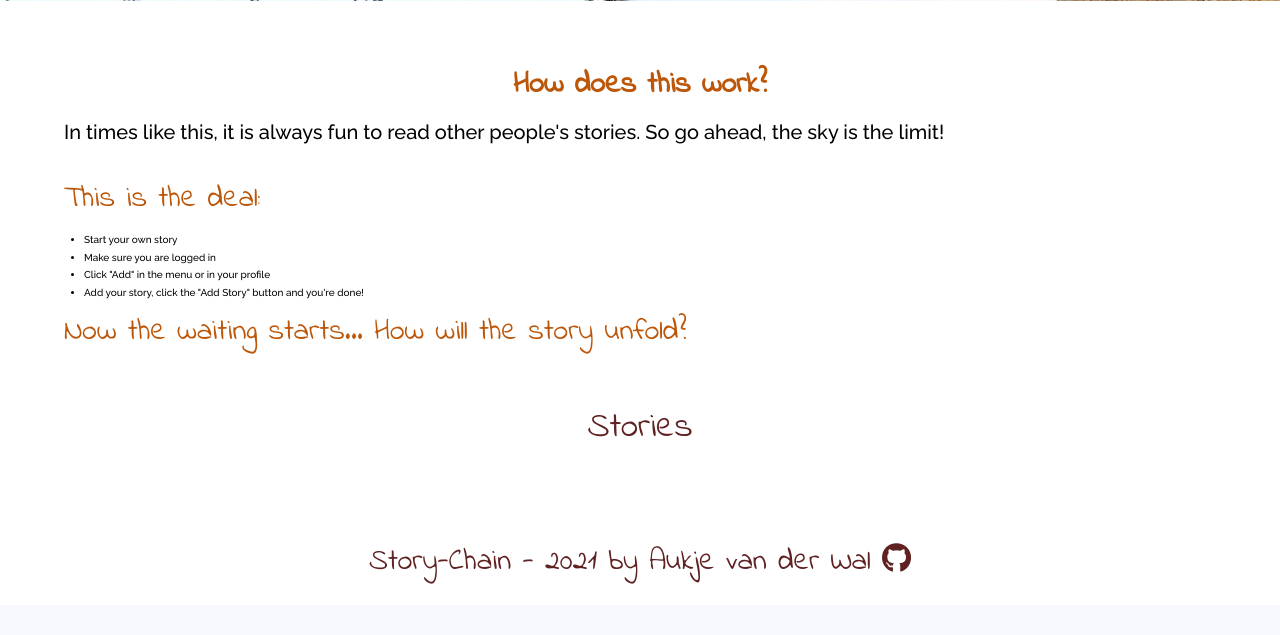
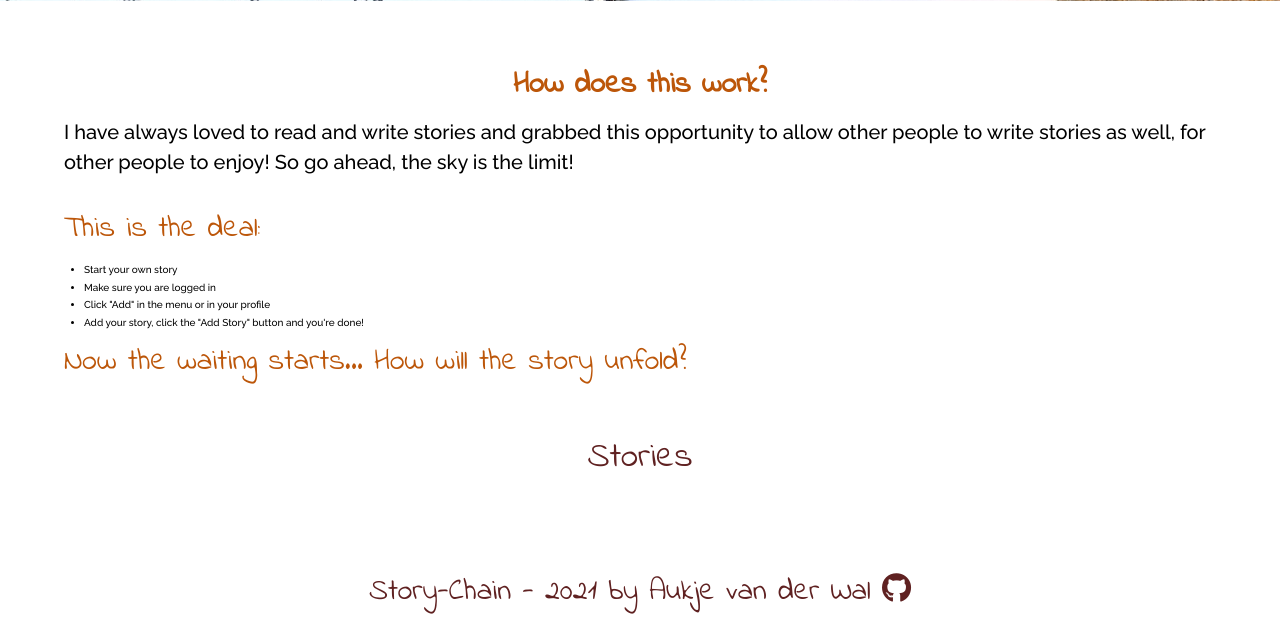
Before and after one commit to Code-Institute-Submissions/story-chain, a Flask app: page / in a window 1280 px wide. Shown: the part 439-1074 px from the top of the page. Before the commit the page ends 1023 px from the top, so only its background shows below. Run offline with Flask 2, Linux system fonts and the light colour scheme; data that the repository does not hold is empty; some libraries are stand-ins or nearby versions.

Commit message:
Some class names cleanup

```diff
--- a/static/css/style.css
+++ b/static/css/style.css
@@ -116,7 +116,7 @@ a {
 }
 
 /* About on home page */
-#about {
+.about {
     color: #000;
 }
 
@@ -130,6 +130,7 @@ a {
     color: #5f2121;
     text-decoration: underline;
 }
+
 /* List styling */
 .content ol {
     list-style-position: inside;
@@ -159,7 +160,7 @@ a {
     background-color: #bc5609;
 }
 
-.profile-story-header {
+.story-header {
     color: #5f2121;
     text-align: center;
     font-size: 3.5rem;
--- a/templates/pages/home.html
+++ b/templates/pages/home.html
@@ -4,11 +4,12 @@
 {% include 'components/toasts/flashmessages.html' %}
 <div class="container">
     <div class="columns mb-6 mt-6">
-        <div class="column" id="about">
+        <div class="column is-centered">
             <p class="title mt-6"> How does this work?</p>
-            <p id="about-text"> In times like this, it is always fun to read other people's stories. So go ahead, the sky is the limit!</p><br>
+            <p class="about"> I have always loved to read and write stories and grabbed this opportunity to allow other people to write
+                stories as well, for other people to enjoy! So go ahead, the sky is the limit!</p><br>
             <p class="about-title"> This is the deal:</p>
-                <div class="content is-normal">
+                <div class="content is-normal about">
                     <ul>
                         <li>Start your own story</li>
                         <li>Make sure you are logged in</li>
@@ -21,7 +22,7 @@
     </div>
     <div class="columns is-desktop">
         <div class="column">
-            <div class="profile-story-header mt-4 mb-4">Stories</div>
+            <div class="story-header mt-4 mb-4">Stories</div>
                 <div class="column"></div>
             <div class="column">
                 {% for story in stories %}
--- a/templates/pages/profile.html
+++ b/templates/pages/profile.html
@@ -43,7 +43,7 @@
     </div>
     <div class="columns">
         <div class="column"></div>
-        <div class="column profile-story-header profile-story-box mt-4 mb-4">Stories you have added:</div>
+        <div class="column story-header profile-story-box mt-4 mb-4">Stories you have added:</div>
             <div class="column is-9">
                 {% for story in stories %}
                     {% if (session.user|lower == story.Author) %}
```
Also changed, not shown: README.md.
